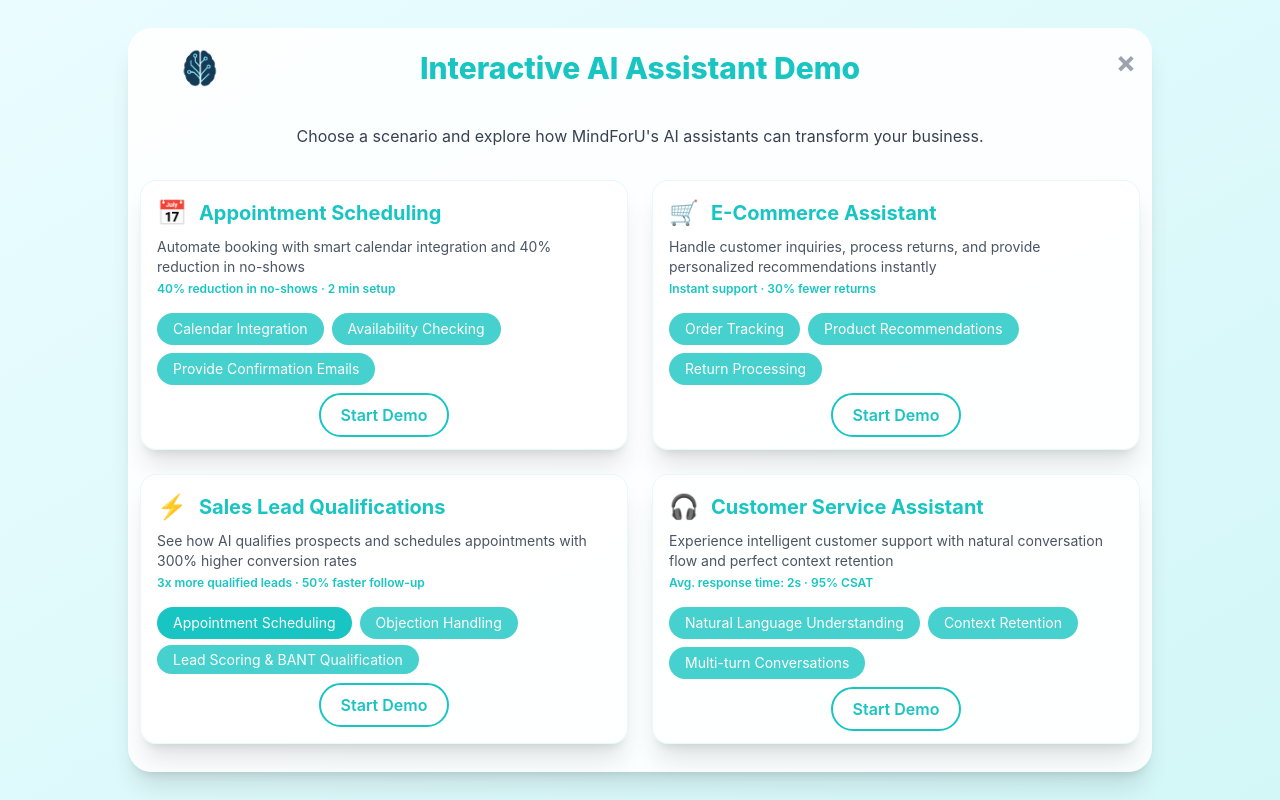
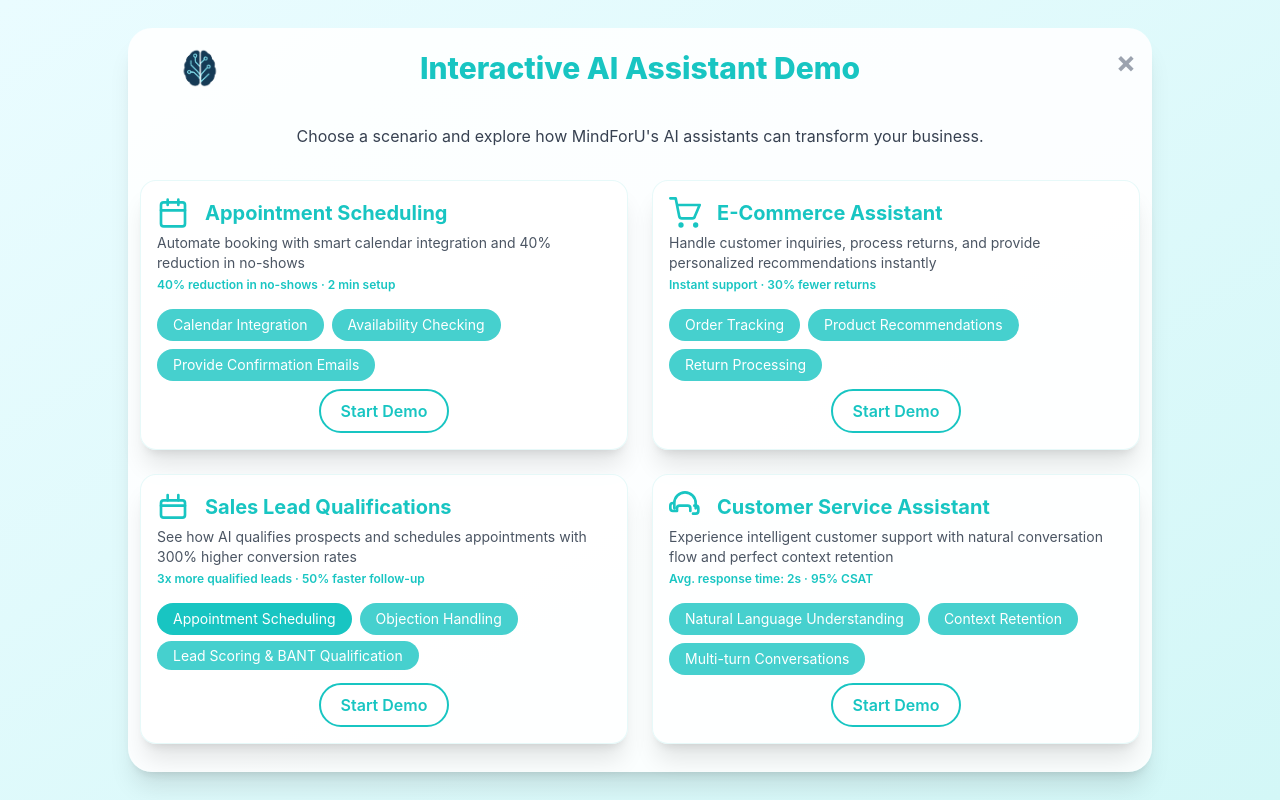
Before and after one commit to erlandrivero/MindForUPublic, a Next.js app: page /demo in a window 1280 px wide. Built offline with nearby package versions, Linux system fonts and the light colour scheme; no server answers.

Commit message:
Fix: Restore original SVG icons in interactive demo

```diff
--- a/app/demo/page.tsx
+++ b/app/demo/page.tsx
@@ -111,13 +111,19 @@
               }}
             >
               <div className="flex-1 flex flex-col">
-                <div className="flex items-center gap-3 mb-2">
-                  <span className="text-2xl">
-                    {scenario.key === "scheduling" && '📅'}
-                    {scenario.key === "ecommerce" && '🛒'}
-                    {scenario.key === "sales-qualification" && '⚡️'}
-                    {scenario.key === "customer-service" && '🎧'}
-                  </span>
+                <div className="flex items-center mb-1">
+                  {scenario.key === "customer-service" && (
+                    <Image src="/customer-service.svg" alt="Headset Icon" width={32} height={32} className="w-8 h-8 mr-4" />
+                  )}
+                  {scenario.key === "sales-qualification" && (
+                    <Image src="/sales-qualification.svg" alt="Lightning Icon" width={32} height={32} className="w-8 h-8 mr-4" />
+                  )}
+                  {scenario.key === "ecommerce" && (
+                    <Image src="/ecommerce.svg" alt="Cart Icon" width={32} height={32} className="w-8 h-8 mr-4" />
+                  )}
+                  {scenario.key === "scheduling" && (
+                    <Image src="/scheduling.svg" alt="Calendar Icon" width={32} height={32} className="w-8 h-8 mr-4" />
+                  )}
                   <span className="text-xl font-bold text-[#18C5C2]">{scenario.label}</span>
                 </div>
                 <div className="text-gray-600 text-sm mb-1">
```
